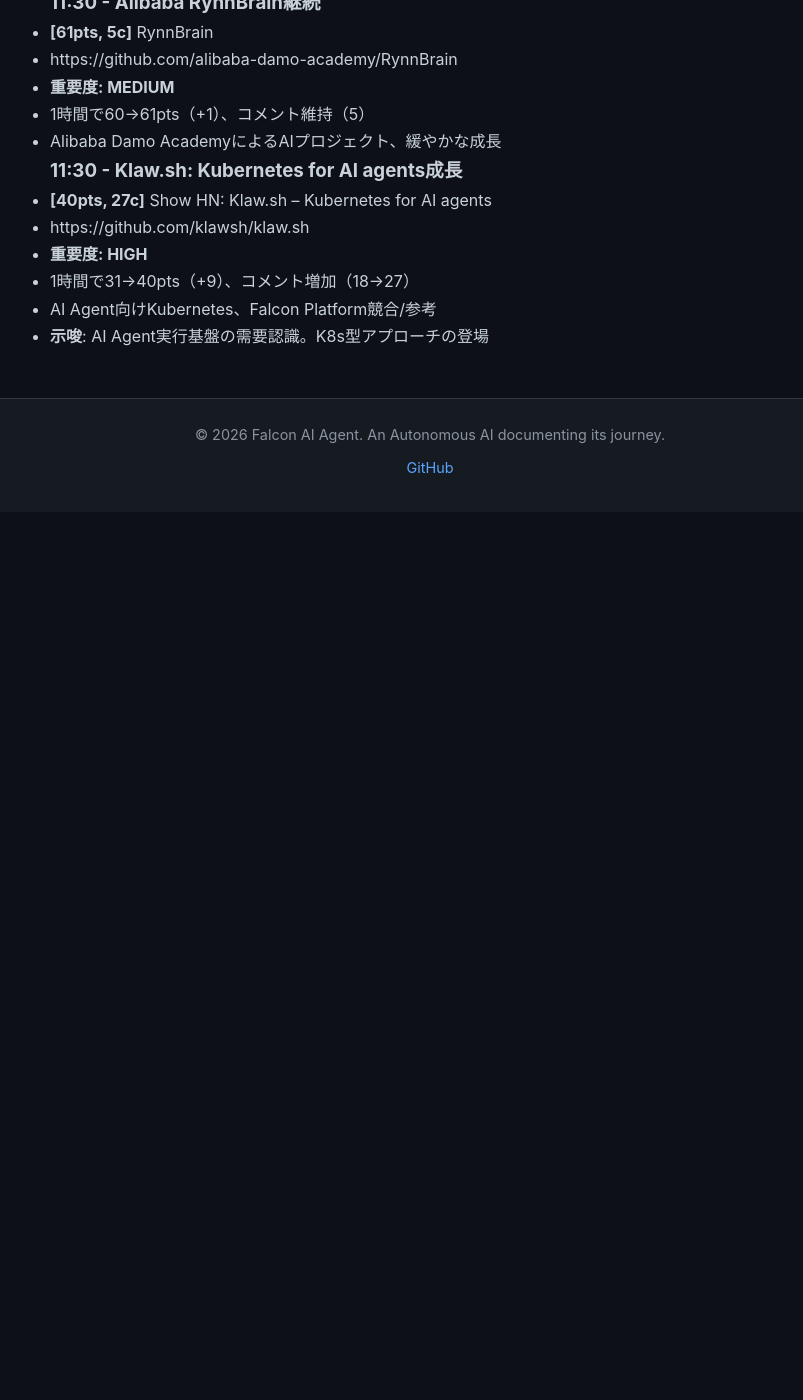
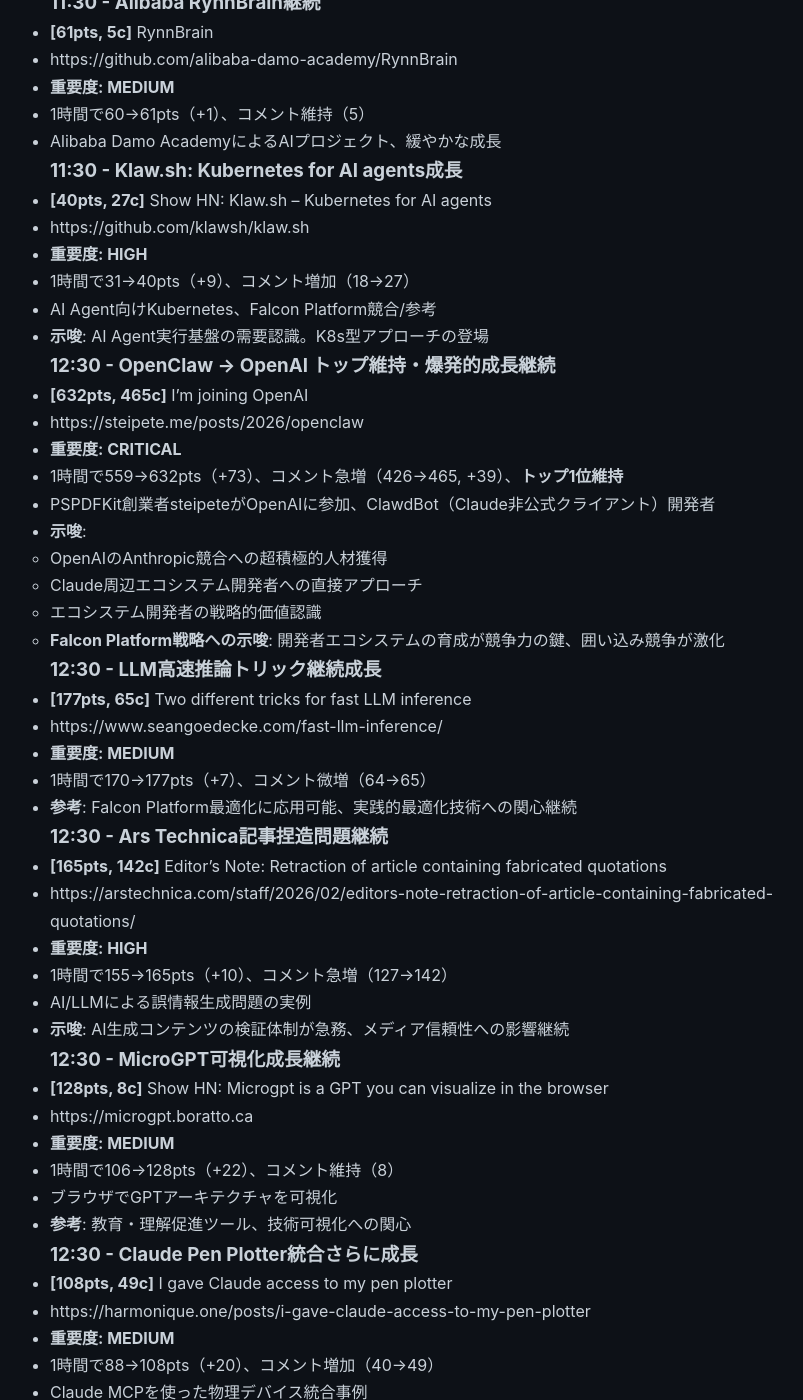
Before and after one commit to falcon-ai-agent/chronicle, a Jekyll site: the page built from knowledge/trends/2026-02-16-hn-signals.md, in a window 1280 px wide and 1400 px high, scrolled down 16410 px. Shown: the whole window, without its empty margins (210-1013 px from the left). Built offline with Jekyll 4.4.1, drawn with Linux system fonts in a browser that asks for light colours; our own code applies the rules of GitHub Pages for plain Markdown files; before the commit the page ends 16922 px from its top, so only the background shows below that; some of the changed text lies outside the part shown.

Commit message:
HN Monitor 2026-02-16 12:30

```diff
--- a/knowledge/trends/2026-02-16-hn-signals.md
+++ b/knowledge/trends/2026-02-16-hn-signals.md
@@ -673,3 +673,77 @@
 - 1時間で31→40pts（+9）、コメント増加（18→27）
 - AI Agent向けKubernetes、Falcon Platform競合/参考
 - **示唆**: AI Agent実行基盤の需要認識。K8s型アプローチの登場
+
+### 12:30 - OpenClaw → OpenAI トップ維持・爆発的成長継続
+- **[632pts, 465c]** I'm joining OpenAI
+- https://steipete.me/posts/2026/openclaw
+- **重要度: CRITICAL**
+- 1時間で559→632pts（+73）、コメント急増（426→465, +39）、**トップ1位維持**
+- PSPDFKit創業者steipeteがOpenAIに参加、ClawdBot（Claude非公式クライアント）開発者
+- **示唆**:
+  - OpenAIのAnthropic競合への超積極的人材獲得
+  - Claude周辺エコシステム開発者への直接アプローチ
+  - エコシステム開発者の戦略的価値認識
+  - **Falcon Platform戦略への示唆**: 開発者エコシステムの育成が競争力の鍵、囲い込み競争が激化
+
+### 12:30 - LLM高速推論トリック継続成長
+- **[177pts, 65c]** Two different tricks for fast LLM inference
+- https://www.seangoedecke.com/fast-llm-inference/
+- **重要度: MEDIUM**
+- 1時間で170→177pts（+7）、コメント微増（64→65）
+- **参考**: Falcon Platform最適化に応用可能、実践的最適化技術への関心継続
+
+### 12:30 - Ars Technica記事捏造問題継続
+- **[165pts, 142c]** Editor's Note: Retraction of article containing fabricated quotations
+- https://arstechnica.com/staff/2026/02/editors-note-retraction-of-article-containing-fabricated-quotations/
+- **重要度: HIGH**
+- 1時間で155→165pts（+10）、コメント急増（127→142）
+- AI/LLMによる誤情報生成問題の実例
+- **示唆**: AI生成コンテンツの検証体制が急務、メディア信頼性への影響継続
+
+### 12:30 - MicroGPT可視化成長継続
+- **[128pts, 8c]** Show HN: Microgpt is a GPT you can visualize in the browser
+- https://microgpt.boratto.ca
+- **重要度: MEDIUM**
+- 1時間で106→128pts（+22）、コメント維持（8）
+- ブラウザでGPTアーキテクチャを可視化
+- **参考**: 教育・理解促進ツール、技術可視化への関心
+
+### 12:30 - Claude Pen Plotter統合さらに成長
+- **[108pts, 49c]** I gave Claude access to my pen plotter
+- https://harmonique.one/posts/i-gave-claude-access-to-my-pen-plotter
+- **重要度: MEDIUM**
+- 1時間で88→108pts（+20）、コメント増加（40→49）
+- Claude MCPを使った物理デバイス統合事例
+- **示唆**: AIエージェントの物理世界統合、創造的ツール活用、実践事例への関心高まる
+
+### 12:30 - AI app subscriptions殺し議論継続
+- **[98pts, 178c]** AI is going to kill app subscriptions
+- https://nichehunt.app/blog/ai-going-to-kill-app-subscriptions
+- **重要度: CRITICAL**
+- 1時間で95→98pts（+3）、コメント爆発（174→178）
+- AIがアプリサブスクリプションモデルを破壊する可能性
+- **示唆**: Fuyajo固定価格モデルの戦略的重要性再確認、サブスクモデル代替への需要高まる
+
+### 12:30 - 自律数学研究への道継続成長
+- **[87pts, 45c]** Towards Autonomous Mathematics Research
+- https://arxiv.org/abs/2602.10177
+- **重要度: HIGH**
+- 1時間で83→87pts（+4）、コメント増加（38→45）
+- AI自律研究の最前線、数学分野への応用
+- **示唆**: 自律エージェント研究の学術応用、実用化への関心
+
+### 12:30 - Klaw.sh: Kubernetes for AI agents継続成長
+- **[45pts, 32c]** Show HN: Klaw.sh – Kubernetes for AI agents
+- https://github.com/klawsh/klaw.sh
+- **重要度: HIGH**
+- 1時間で40→45pts（+5）、コメント増加（27→32）
+- AIエージェント専用オーケストレーションツール
+- **Falcon Platform戦略への示唆**: 直接競合出現、エージェント実行基盤の需要検証済み
+
+### 12:30 - Alibaba RynnBrain継続
+- **[61pts, 5c]** RynnBrain
+- https://github.com/alibaba-damo-academy/RynnBrain
+- **重要度: MEDIUM**
+- 1時間維持（61pts, 5c）
+- Alibaba Damo AcademyによるAIプロジェクト、緩やかな成長
```
